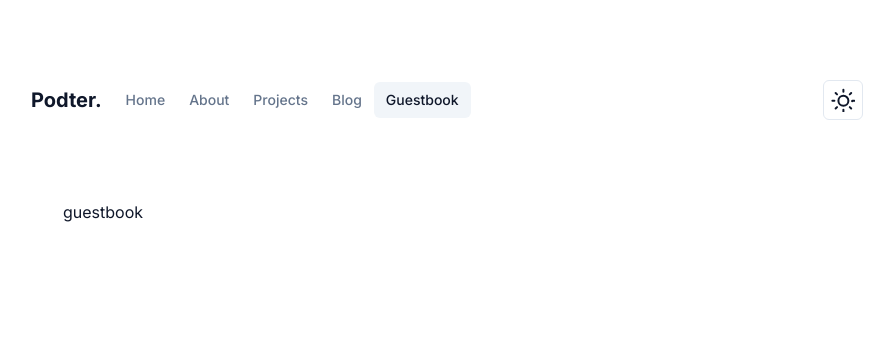
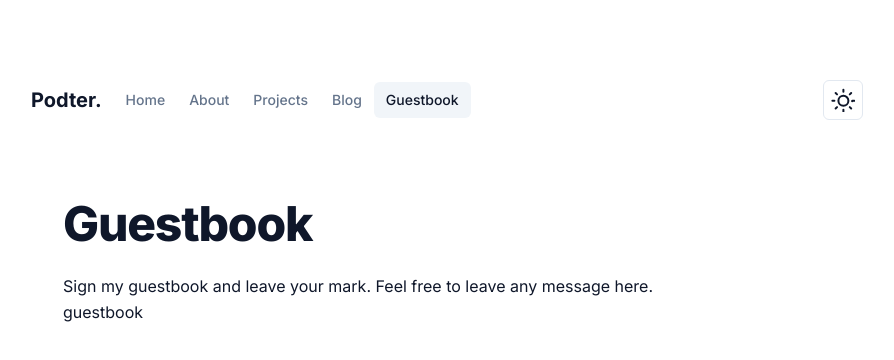
Before and after one commit to Podter/podter-website-old, a Next.js app: page /guestbook in a window 1280 px wide. Shown: the top 360 px of the page, without its empty margins (193-1087 px from the left). Built offline with nearby package versions, Linux system fonts and the light colour scheme.

Commit message:
Create layout.tsx

```diff
--- /dev/null
+++ b/app/guestbook/layout.tsx
@@ -0,0 +1,15 @@
+import type { PropsWithChildren } from "react";
+import { TypographyH1, TypographyP } from "@/components/ui/Typography";
+
+export default function Layout({ children }: PropsWithChildren) {
+  return (
+    <>
+      <TypographyH1>Guestbook</TypographyH1>
+      <TypographyP>
+        Sign my guestbook and leave your mark. Feel free to leave any message
+        here.
+      </TypographyP>
+      {children}
+    </>
+  );
+}
```
